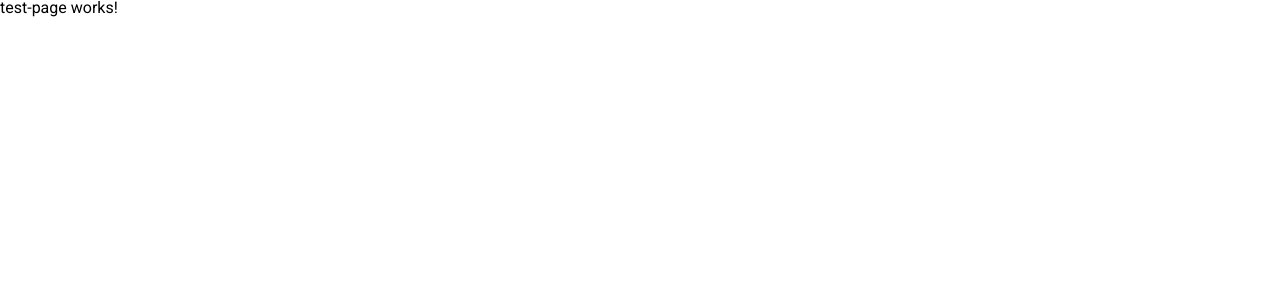
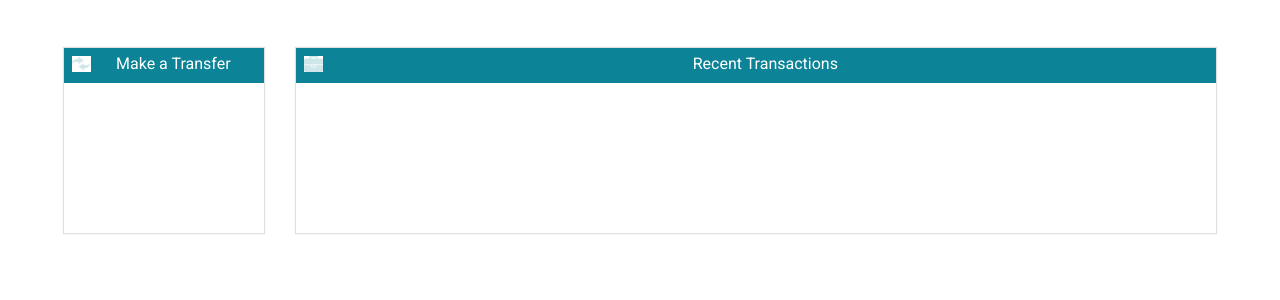
Before and after one commit to spiotr12/peachtree-bank-test, an Angular app: page / in a window 1280 px wide. Shown: the top 300 px of the page. Built offline with nearby package versions, Linux system fonts and the light colour scheme.

Commit message:
style and test page content

```diff
--- a/src/app/app.component.html
+++ b/src/app/app.component.html
@@ -1 +1,3 @@
-<router-outlet></router-outlet>
+<div class="pbt-root__main">
+  <router-outlet></router-outlet>
+</div>
--- a/src/app/app.component.scss
+++ b/src/app/app.component.scss
@@ -0,0 +1,15 @@
+:host.pbt-root {
+  display: block;
+  height: 100%;
+  width: 100%;
+  max-height: 100%;
+  max-width: 100%;
+
+  overflow: auto;
+}
+
+.pbt-root {
+  &__main {
+    margin: 3rem 4rem;
+  }
+}
--- a/src/app/app.component.ts
+++ b/src/app/app.component.ts
@@ -1,4 +1,4 @@
-import { ChangeDetectionStrategy, Component } from '@angular/core';
+import { ChangeDetectionStrategy, Component, HostBinding } from '@angular/core';
 
 
 @Component({
@@ -8,4 +8,7 @@ import { ChangeDetectionStrategy, Component } from '@angular/core';
   changeDetection: ChangeDetectionStrategy.OnPush,
 })
 export class AppComponent {
+
+  @HostBinding('class.pbt-root')
+  private readonly mainCSSClass = true;
 }
--- a/src/app/test-page/test-page.component.html
+++ b/src/app/test-page/test-page.component.html
@@ -1 +1,2 @@
-<p>test-page works!</p>
+<pbt-panel class="pbt-test-page__transfer" title="Make a Transfer" icon="arrows.png"></pbt-panel>
+<pbt-panel class="pbt-test-page__history" title="Recent Transactions" icon="briefcase.png"></pbt-panel>
--- a/src/app/test-page/test-page.component.scss
+++ b/src/app/test-page/test-page.component.scss
@@ -0,0 +1,15 @@
+:host.pbt-test-page {
+  display: flex;
+  height: 100%;
+}
+
+
+.pbt-test-page {
+  &__transfer {
+  }
+
+  &__history {
+    margin-left: 2rem;
+    flex-grow: 1;
+  }
+}
--- a/src/app/test-page/test-page.component.ts
+++ b/src/app/test-page/test-page.component.ts
@@ -1,4 +1,4 @@
-import { ChangeDetectionStrategy, Component, OnInit } from '@angular/core';
+import { ChangeDetectionStrategy, Component, HostBinding, OnInit } from '@angular/core';
 
 
 @Component({
@@ -9,6 +9,9 @@ import { ChangeDetectionStrategy, Component, OnInit } from '@angular/core';
 })
 export class TestPageComponent implements OnInit {
 
+  @HostBinding('class.pbt-test-page')
+  private readonly mainCSSClass = true;
+
   constructor() { }
 
   ngOnInit(): void {
--- a/src/app/test-page/test-page.module.ts
+++ b/src/app/test-page/test-page.module.ts
@@ -2,6 +2,7 @@ import { NgModule } from '@angular/core';
 import { CommonModule } from '@angular/common';
 import { TestPageComponent } from './test-page.component';
 import { TestPageRoutingModule } from './test-page-routing.module';
+import { PanelModule } from 'src/app/components';
 
 
 @NgModule({
@@ -11,6 +12,7 @@ import { TestPageRoutingModule } from './test-page-routing.module';
   imports: [
     CommonModule,
     TestPageRoutingModule,
+    PanelModule,
   ],
 })
 export class TestPageModule {}
```
